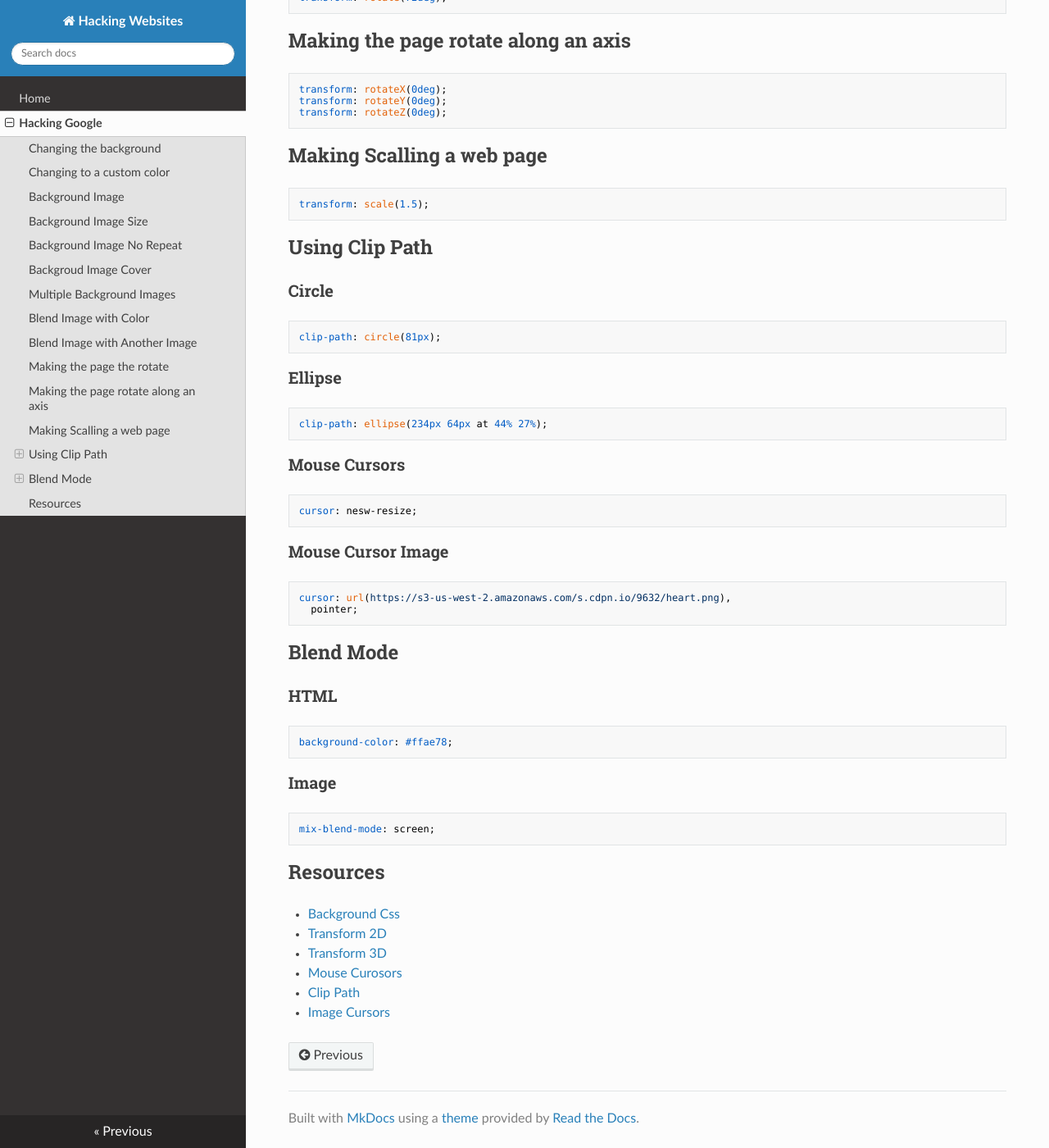
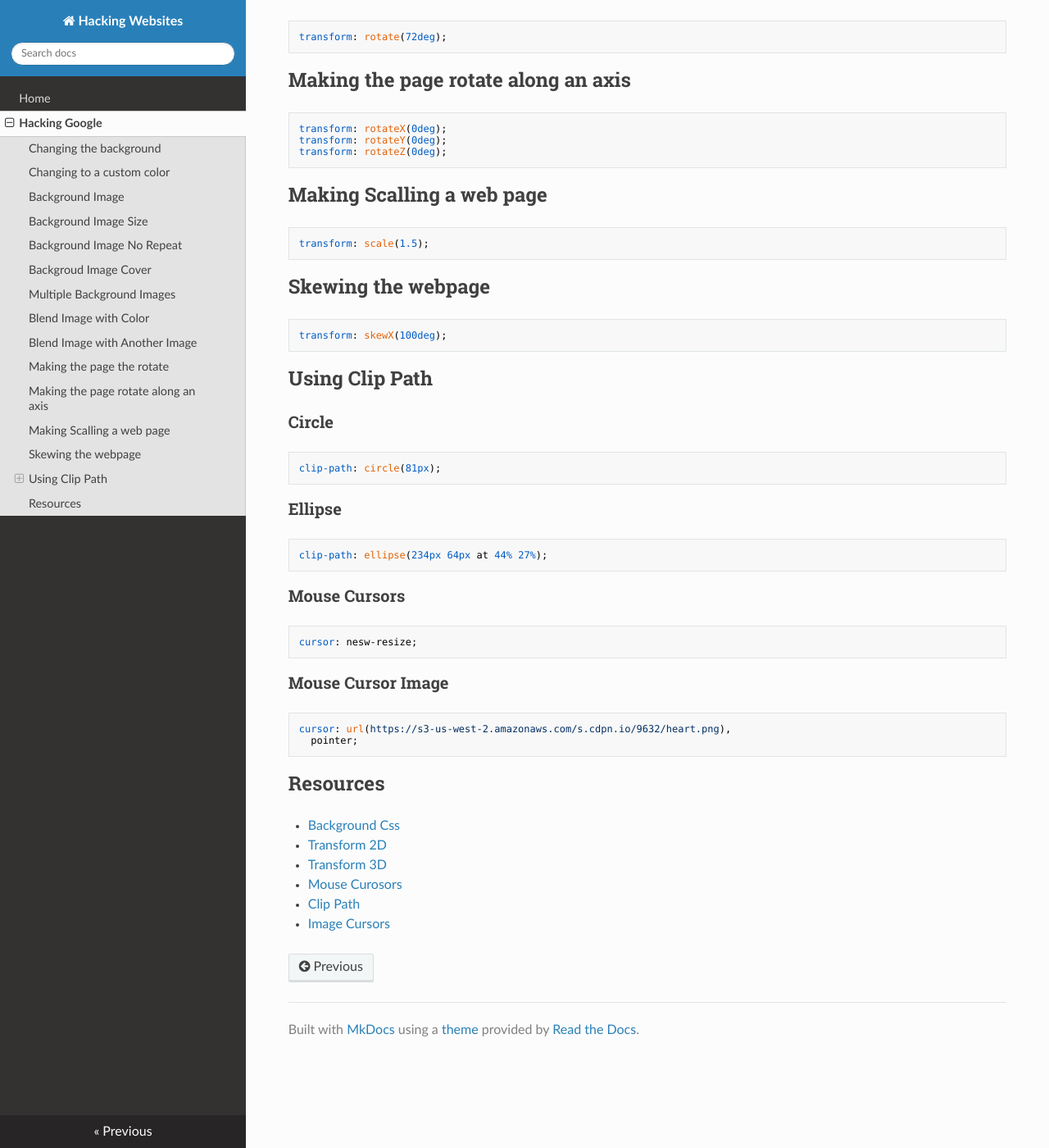
Before and after one commit to phptuts/hacking-famous-sites, an MkDocs documentation site: the page built from docs/google.md, in a window 1280 px wide and 1400 px high, scrolled down 1457 px. Shown: the whole window at 82% size. Built offline with MkDocs 1.6.1, drawn with Linux system fonts in a browser that asks for light colours; nearby versions of some CDN libraries; a script that is not in the unit is left out; some of the changed text lies outside the part shown.

Commit message:
updated everything

````diff
--- a/docs/google.md
+++ b/docs/google.md
@@ -1,4 +1,6 @@
 # Hacking Google
+
+To get start with the hacking / google developer tools go [tools](google.md).
 
 ## Changing the background
 
@@ -89,6 +91,12 @@ transform: rotateZ(0deg);
 transform: scale(1.5);
 ```
 
+## Skewing the webpage
+
+```css
+transform: skewX(100deg);
+```
+
 ## Using Clip Path
 
 ### Circle
@@ -116,20 +124,6 @@ cursor: url(https://s3-us-west-2.amazonaws.com/s.cdpn.io/9632/heart.png),
   pointer;
 ```
 
-## Blend Mode
-
-### HTML
-
-```css
-background-color: #ffae78;
-```
-
-### Image
-
-```css
-mix-blend-mode: screen;
-```
-
 ## Resources
 
 - [Background Css](https://www.w3schools.com/cssref/css3_pr_background.asp)
````
Also changed, not shown: docs/index.md (+1 -1 lines).
